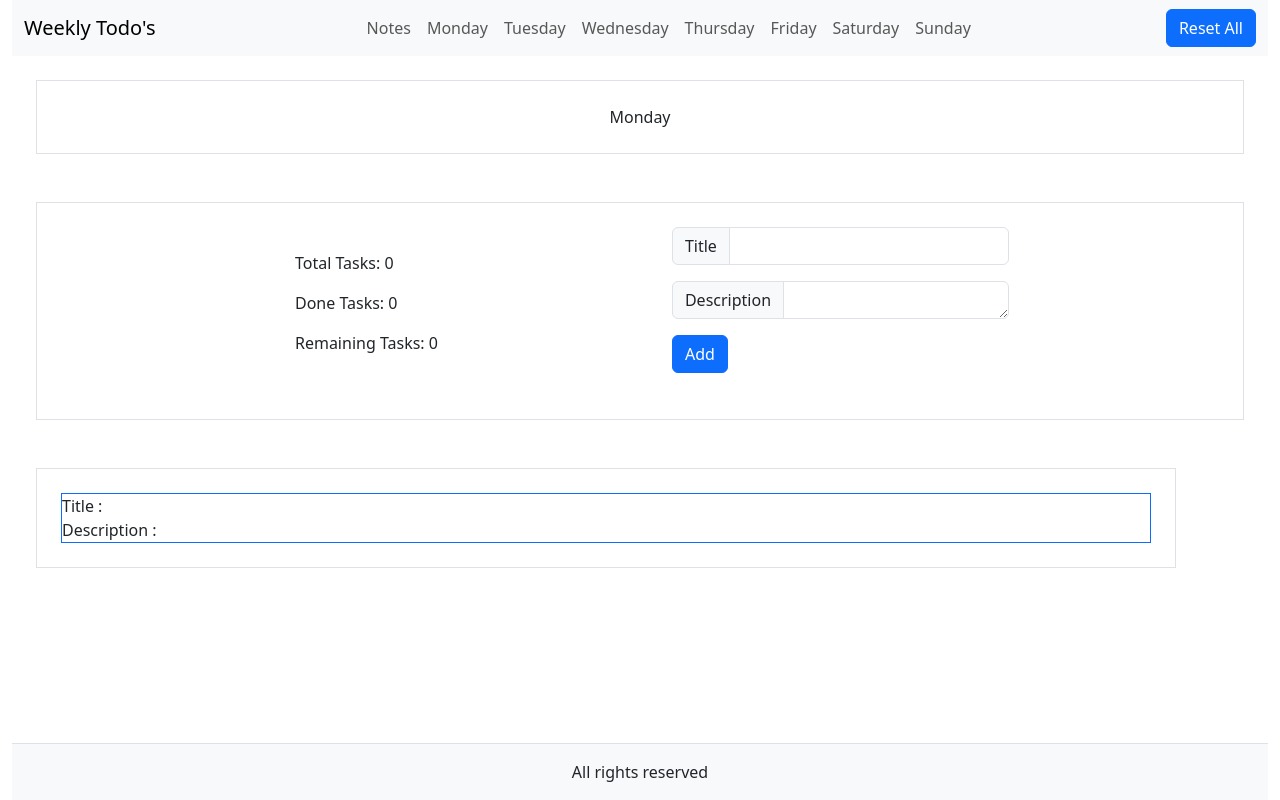
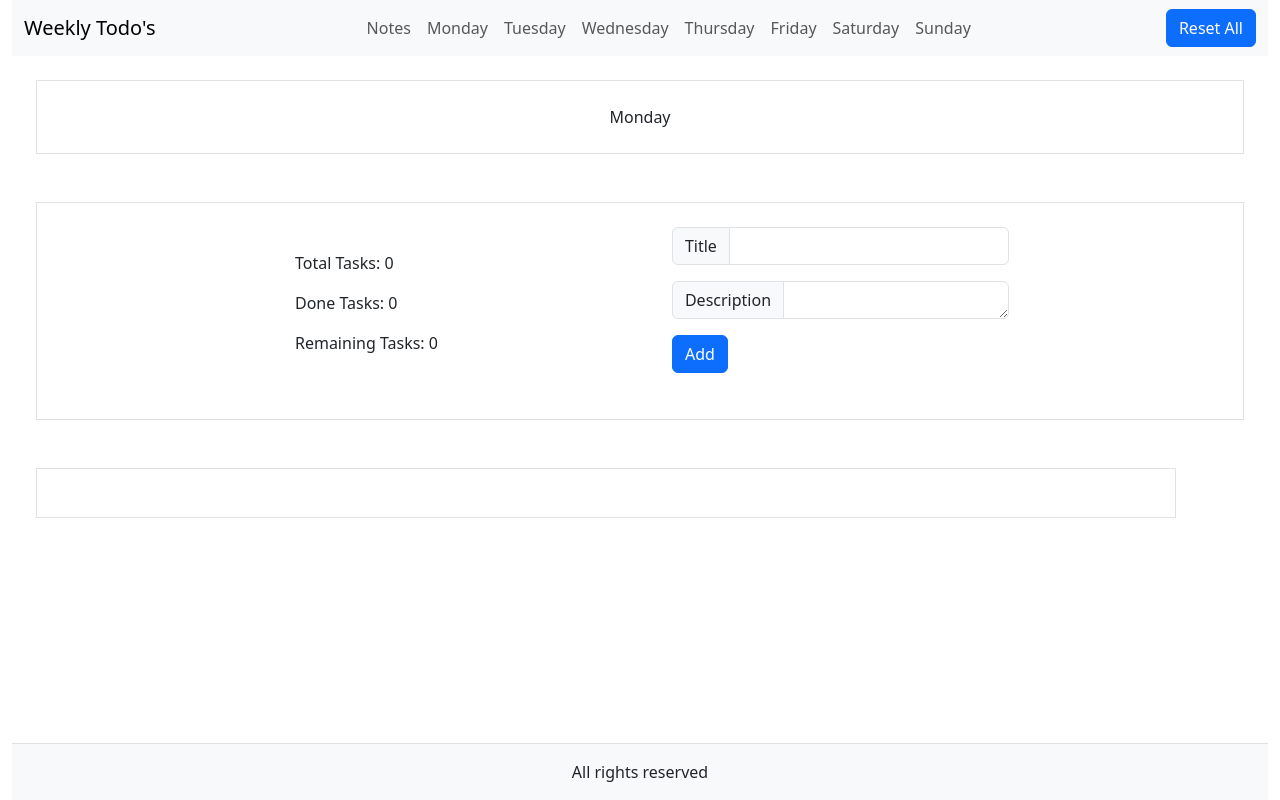
Before and after one commit to khushnaveed/react-projects, a React (Vite) app in the folder Task Tracker/: page / in a window 1280 px wide. Built offline with nearby package versions, Linux system fonts and the light colour scheme.

Commit message:
add task

```diff
--- a/Task Tracker/src/components/Day.jsx
+++ b/Task Tracker/src/components/Day.jsx
@@ -1,4 +1,4 @@
-import React, { useState } from "react";
+import React, { useState, useEffect } from "react";
 import TaskCount from "./TaskCount";
 import Tasks from "./Tasks";
 
@@ -6,19 +6,25 @@ export default function Day(props) {
   const [taskCount, setTaskCount] = useState(0);
   const [titleValue, setTiltle] = useState("");
   const [descriptionValue, setDescription] = useState("");
+  const [tasks, setTasks] = useState([]);
 
   const taskAdd = () => {
     if (!titleValue && !descriptionValue) {
-      window.alert("Enter text to the requried fields.")
+      window.alert("Enter text to the requried fields.");
     } else {
-      console.log("add button click");
-      console.log("title", titleValue);
-      console.log("description", descriptionValue);
+      const newTask = { title: titleValue, description: descriptionValue };
+      setTasks([...tasks, newTask]);
+      setTaskCount(taskCount + 1);
       setTiltle("");
       setDescription("");
-      setTaskCount(taskCount+1);
     }
   };
+
+  useEffect(() => {
+    if (tasks.length > 0) {
+      console.log("Updated tasks:", tasks);
+    }
+  }, [tasks]);
 
   const getTitle = (event) => {
     setTiltle(event.target.value);
@@ -66,10 +72,8 @@ export default function Day(props) {
             Add
           </button>
         </div>
-
       </div>
-
-      <Tasks title={titleValue} description={descriptionValue} />
+      <Tasks tasks={tasks} />
     </>
   );
 }
--- a/Task Tracker/src/components/Tasks.jsx
+++ b/Task Tracker/src/components/Tasks.jsx
@@ -1,14 +1,14 @@
 import React from "react";
 
-export default function Tasks({title, description}) {
+export default function Tasks({ tasks }) {
   return (
-    <>
-      <div className="m-4 p-4 container border">
-        <div className="border border-primary">
-          <div>Title : {title}</div>
-          <div>Description : {description} </div>
+    <div className="m-4 p-4 container border">
+      {tasks.map((task, index) => (
+        <div key={index} className="border border-primary">
+          <h5>{task.title}</h5>
+          <p>{task.description}</p>
         </div>
-      </div>
-    </>
+      ))}
+    </div>
   );
 }
```
